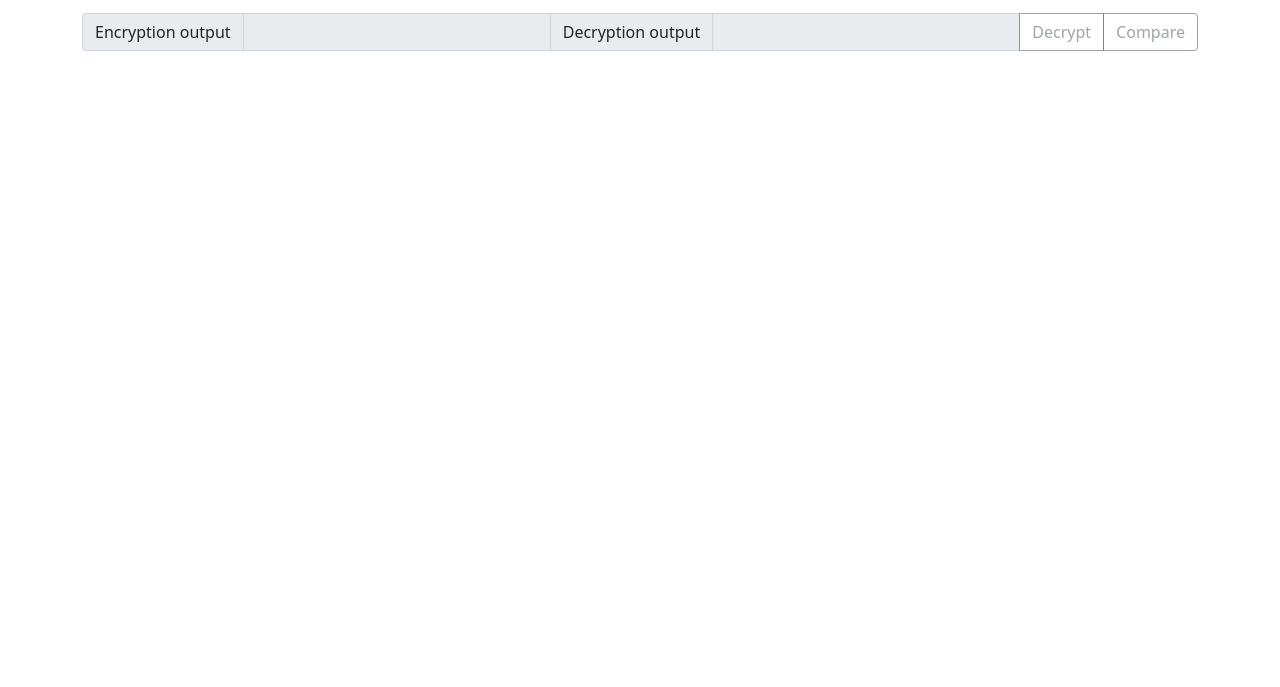
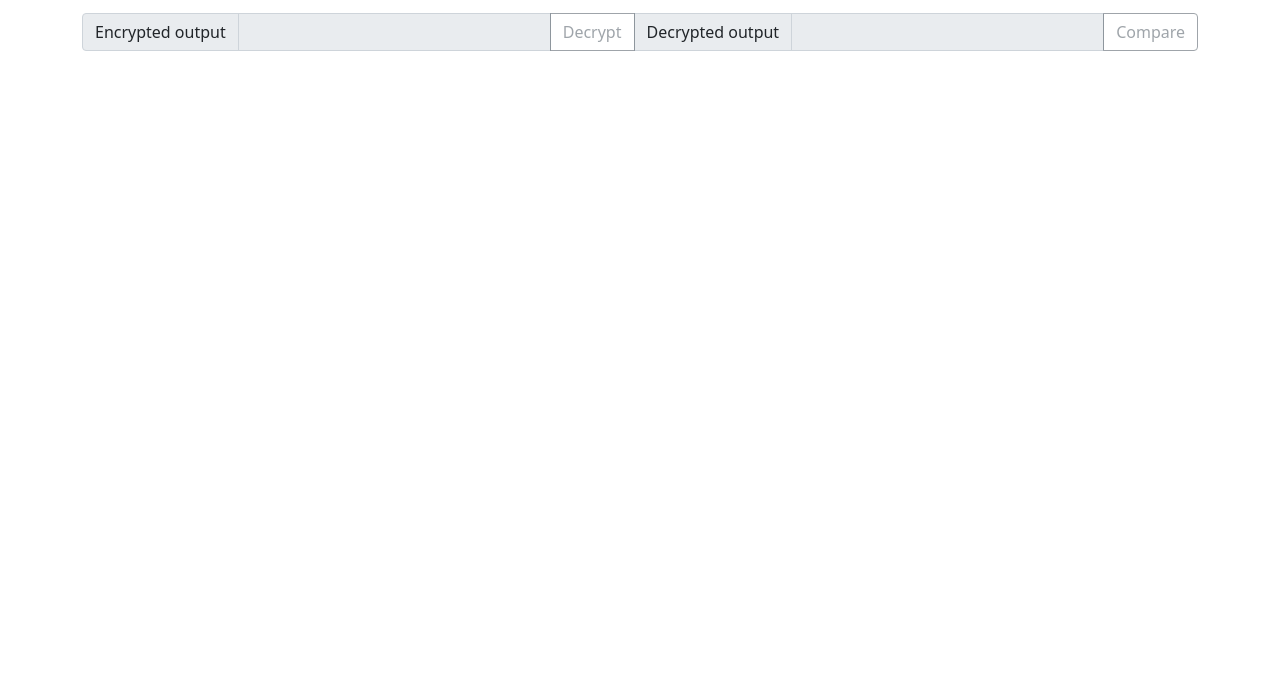
Before and after one commit to balazskristof/vigenere-cipher, a plain HTML site: page index.html in a window 1280 px wide. Shown: the part 113-800 px from the top of the page. Drawn offline with nearby package versions, Linux system fonts and the light colour scheme.

Commit message:
Rearranged buttons, minor script changes

```diff
--- a/index.html
+++ b/index.html
@@ -22,11 +22,11 @@
             </div>
             <div class="form-group">
                 <div class="input-group mb-3">
-                    <span class="input-group-text">Encryption output</span>
+                    <span class="input-group-text">Encrypted output</span>
                     <input type="text" class="form-control" id="encrypt_output" disabled>
-                    <span class="input-group-text">Decryption output</span>
+                    <button class="btn btn-outline-secondary" type="button" id="decrypt" disabled>Decrypt</button>
+                    <span class="input-group-text">Decrypted output</span>
                     <input type="text" class="form-control" id="decrypt_output" disabled>
-                    <button class="btn btn-outline-secondary" type="button" id="decrypt" disabled>Decrypt</button>
                     <button class="btn btn-outline-secondary" type="button" id="compare" disabled>Compare</button>
                 </div>
             </div>
```
